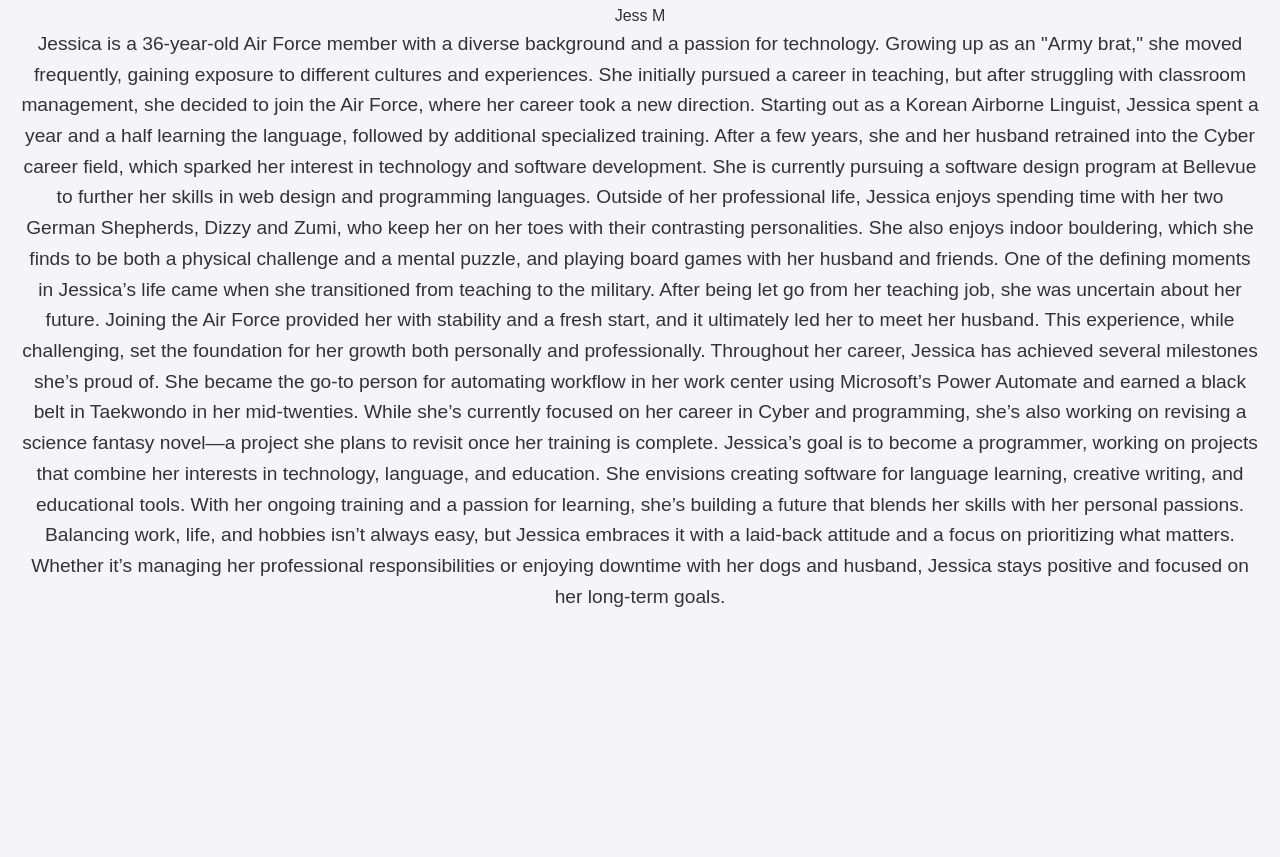
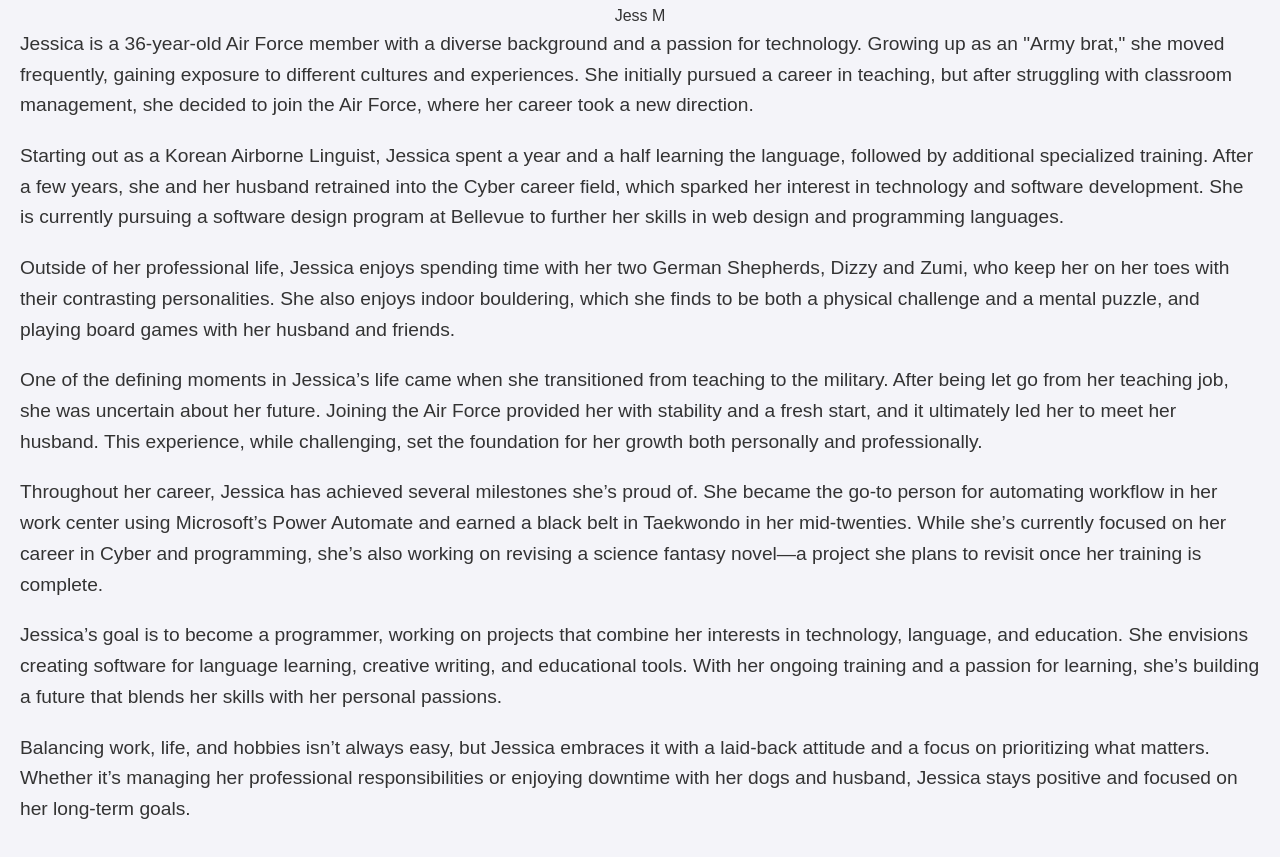
Before and after one commit to islys/bioSite, a plain HTML site: page about.html in a window 1280 px wide. Shown: the part 783-1640 px from the top of the page. Before the commit the page ends 1436 px from the top, so only its background shows below. Drawn offline with Linux system fonts and the light colour scheme.

Commit message:
Pushing 16-Apr-2025

```diff
--- a/about.html
+++ b/about.html
@@ -35,13 +35,24 @@
     </figure>
     <p>
       Jessica is a 36-year-old Air Force member with a diverse background and a passion for technology. Growing up as an "Army brat," she moved frequently, gaining exposure to different cultures and experiences. She initially pursued a career in teaching, but after struggling with classroom management, she decided to join the Air Force, where her career took a new direction.
+    </p>
+    <p>
       Starting out as a Korean Airborne Linguist, Jessica spent a year and a half learning the language, followed by additional specialized training. After a few years, she and her husband retrained into the Cyber career field, which sparked her interest in technology and software development. She is currently pursuing a software design program at Bellevue to further her skills in web design and programming languages.
+    </p>
+    <p>
       Outside of her professional life, Jessica enjoys spending time with her two German Shepherds, Dizzy and Zumi, who keep her on her toes with their contrasting personalities. She also enjoys indoor bouldering, which she finds to be both a physical challenge and a mental puzzle, and playing board games with her husband and friends.
+    </p>
+    <p>
       One of the defining moments in Jessica’s life came when she transitioned from teaching to the military. After being let go from her teaching job, she was uncertain about her future. Joining the Air Force provided her with stability and a fresh start, and it ultimately led her to meet her husband. This experience, while challenging, set the foundation for her growth both personally and professionally.
+    </p>
+    <p>
       Throughout her career, Jessica has achieved several milestones she’s proud of. She became the go-to person for automating workflow in her work center using Microsoft’s Power Automate and earned a black belt in Taekwondo in her mid-twenties. While she’s currently focused on her career in Cyber and programming, she’s also working on revising a science fantasy novel—a project she plans to revisit once her training is complete.
+    </p>
+    <p>
       Jessica’s goal is to become a programmer, working on projects that combine her interests in technology, language, and education. She envisions creating software for language learning, creative writing, and educational tools. With her ongoing training and a passion for learning, she’s building a future that blends her skills with her personal passions.
+    </p>
+    <p>
       Balancing work, life, and hobbies isn’t always easy, but Jessica embraces it with a laid-back attitude and a focus on prioritizing what matters. Whether it’s managing her professional responsibilities or enjoying downtime with her dogs and husband, Jessica stays positive and focused on her long-term goals.
-
     </p>
   </section>
 
--- a/bio.css
+++ b/bio.css
@@ -77,6 +77,9 @@
     text-align: left;
   }
 
+  p {
+    text-align: left;
+  }
 
 
   /* links */
```
